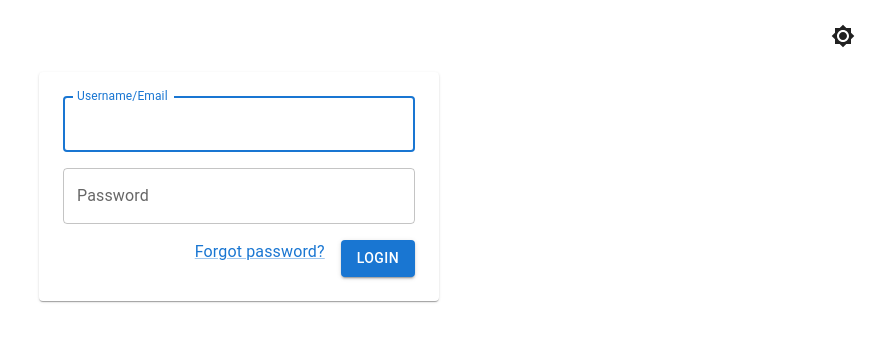
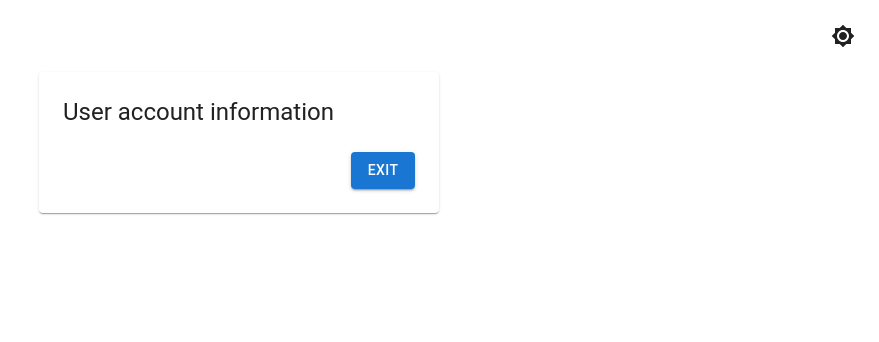
Before and after one commit to app/simple-react-login-form-material-ui, a React (Create React App) app: page / in a window 1280 px wide. Shown: the top 342 px of the page, without its empty margins (401-1280 px from the left). Built offline with nearby package versions, Linux system fonts and the light colour scheme.

Commit message:
* Added Recovery page and UserAccount page;
* Started using react router;

```diff
--- a/package.json
+++ b/package.json
@@ -17,6 +17,7 @@
     "@mui/material": "^5.0.1",
     "react": "^17.0.2",
     "react-dom": "^17.0.2",
+    "react-router-dom": "^5.3.0",
     "react-scripts": "^4.0.3"
   },
   "scripts": {
--- a/src/App.js
+++ b/src/App.js
@@ -1,19 +1,22 @@
 import React, {useState, useEffect} from 'react';
 import {
   Box,
-  Button,
+  IconButton,
   CssBaseline,
-  IconButton,
-  Paper,
-  TextField,
   ThemeProvider,
   createTheme,
   useMediaQuery,
-  Link,
 } from '@mui/material'
-
 import DarkModeIcon from '@mui/icons-material/Brightness4';
 import LightModeIcon from '@mui/icons-material/Brightness7';
+
+import LoginForm from './LoginForm.js'
+import RecoveryForm from './RecoveryForm.js'
+import UserAccountPage from './UserAccountPage.js'
+import {
+  Route,
+  Switch,
+} from "react-router-dom";
 
 export const App = () => {
   const prefersDarkMode = useMediaQuery('(prefers-color-scheme: dark)');
@@ -46,38 +49,19 @@ export const App = () => {
           {theme.palette.mode === 'dark' ? <DarkModeIcon/> : <LightModeIcon/>}
         </IconButton>
       </Box>
-      <Box sx={{mx:"auto",width:400}}>
-        <Paper>
-          <Box
-            sx={{
-              display: 'grid',
-              gap: 2,
-              mt: 1,
-              gridTemplateColumns: 'repeat(1, 1fr)',
-              p:3,
-            }}
-          >
-            <TextField label="Username/Email" autoFocus></TextField>
-            <TextField label="Password" type={'password'}></TextField>
-            <Box
-              sx={{
-                display: 'flex',
-                flexDirection: 'row-reverse',
-                gap:2
-              }}
-            >
-              <Button variant='contained' color='primary' >
-                Login
-              </Button>
-              <Link href="#" onClick={()=>console.log('>>> click')}>
-                Forgot password?
-              </Link>
-            </Box>
-          </Box>
-        </Paper>
-      </Box>
+      <Switch>
+        <Route path="/login">
+          <LoginForm />
+        </Route>
+        <Route path="/recovery">
+          <RecoveryForm />
+        </Route>
+        <Route path="/">
+          <UserAccountPage />
+        </Route>
+      </Switch>
     </ThemeProvider>
-  );
+  )
 };
 
 export default App
--- /dev/null
+++ b/src/LoginForm.js
@@ -0,0 +1,54 @@
+import React from 'react';
+import {
+  Box,
+  Button,
+  Paper,
+  TextField,
+} from '@mui/material'
+
+import {
+  Link,
+  useHistory,
+} from "react-router-dom";
+
+export const LoginForm = () => {
+  const history = useHistory()
+  return (
+    <>
+      <Box sx={{mx:"auto",width:400}}>
+        <Paper>
+          <Box
+            sx={{
+              display: 'grid',
+              gap: 2,
+              mt: 1,
+              gridTemplateColumns: 'repeat(1, 1fr)',
+              p:3,
+            }}
+          >
+            <TextField label="Username/Email" autoFocus></TextField>
+            <TextField label="Password" type={'password'}></TextField>
+            <Box
+              sx={{
+                display: 'flex',
+                flexDirection: 'row-reverse',
+                gap:2
+              }}
+            >
+              <Button variant='contained' color='primary'
+                onClick={()=> history.push('/')}
+              >
+                Login
+              </Button>
+              <Link to={{pathname:"/recovery"}}>
+                Forgot password?
+              </Link>
+            </Box>
+          </Box>
+        </Paper>
+      </Box>
+    </>
+  );
+};
+
+export default LoginForm
--- /dev/null
+++ b/src/RecoveryForm.js
@@ -0,0 +1,54 @@
+import React from 'react';
+import {
+  Box,
+  Button,
+  Paper,
+  TextField,
+} from '@mui/material'
+
+import {
+  useHistory
+} from "react-router-dom";
+
+
+export const RecoveryForm = () => {
+  const history = useHistory()
+
+  return (
+    <>
+      <Box sx={{mx:"auto",width:400}}>
+        <Paper>
+          <Box
+            sx={{
+              display: 'grid',
+              gap: 2,
+              mt: 1,
+              gridTemplateColumns: 'repeat(1, 1fr)',
+              p:3,
+            }}
+          >
+            <TextField label="Recovery Email" autoFocus></TextField>
+            <Box
+              sx={{
+                display: 'flex',
+                flexDirection: 'row-reverse',
+                gap:2
+              }}
+            >
+              <Button variant='contained' color='error' >
+                Recovery
+              </Button>
+              <Button variant='contained' color='primary'
+                onClick={()=> history.push('/login')}
+              >
+                Go back
+              </Button>
+            </Box>
+          </Box>
+        </Paper>
+      </Box>
+    </>
+  );
+};
+
+export default RecoveryForm
--- /dev/null
+++ b/src/UserAccountPage.js
@@ -0,0 +1,51 @@
+import React from 'react';
+import {
+  Box,
+  Button,
+  Paper,
+  Typography,
+} from '@mui/material'
+
+import {
+  useHistory
+} from "react-router-dom";
+
+export const UserAccountPage = () => {
+  const history = useHistory()
+  return (
+    <>
+      <Box sx={{mx:"auto",width:400}}>
+        <Paper>
+          <Box
+            sx={{
+              display: 'grid',
+              gap: 2,
+              mt: 1,
+              gridTemplateColumns: 'repeat(1, 1fr)',
+              p:3,
+            }}
+          >
+            <Typography variant="h5" gutterBottom component="div">
+              User account information
+            </Typography>
+            <Box
+              sx={{
+                display: 'flex',
+                flexDirection: 'row-reverse',
+                gap:2
+              }}
+            >
+              <Button variant='contained' color='primary'
+                onClick={()=> history.push('/login')}
+              >
+                Exit
+              </Button>
+            </Box>
+          </Box>
+        </Paper>
+      </Box>
+    </>
+  );
+};
+
+export default UserAccountPage
--- a/src/index.js
+++ b/src/index.js
@@ -1,11 +1,14 @@
 import React from 'react';
 import ReactDOM from 'react-dom';
 import App from './App';
+import { BrowserRouter as Router } from "react-router-dom";
 
 const rootElement = document.getElementById('root');
 ReactDOM.render(
-  <React.StrictMode>
+  <Router>
+    <React.StrictMode>
       <App />
-  </React.StrictMode>,
-  rootElement
+    </React.StrictMode>
+  </Router>
+  ,rootElement
 );
```
Also changed, not shown: 1 other file (tests, documents, lock files or other folders).
